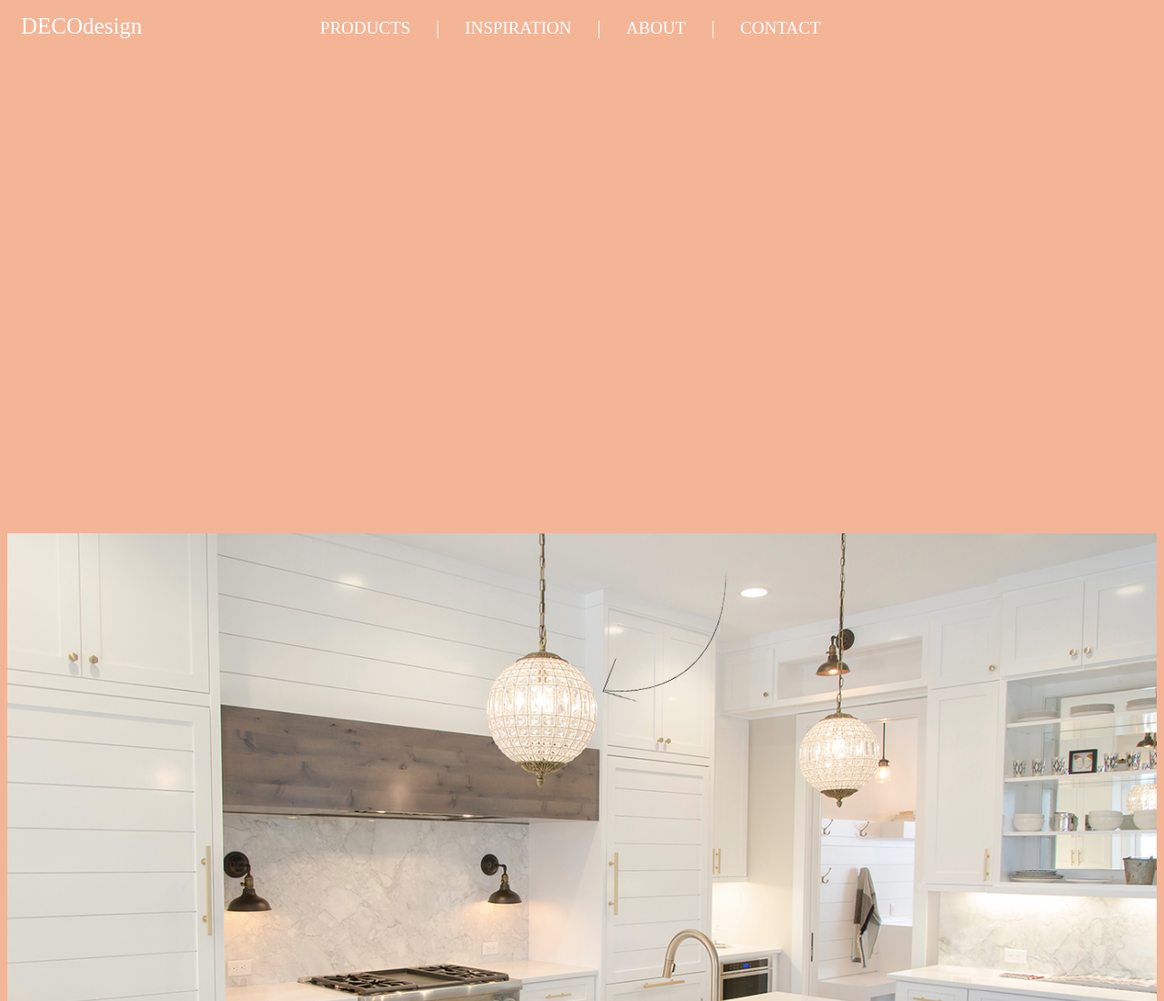
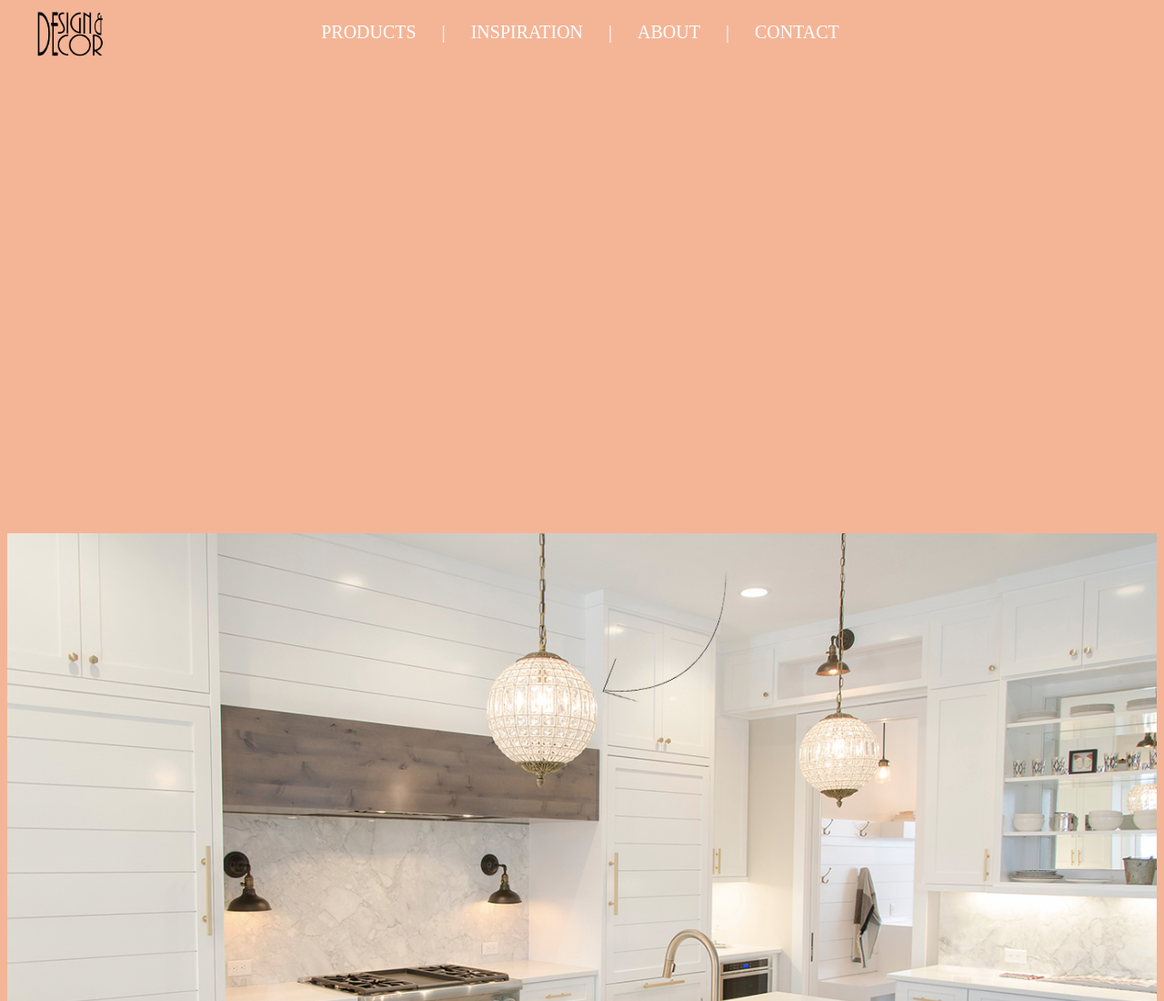
Before and after one commit to tereziek/git, a plain HTML site: page inspiration.html in a window 1280 px wide. Shown: the top 1100 px of the page at 91% size. Drawn offline with Linux system fonts and the light colour scheme.

```diff
--- a/css/styles.scss
+++ b/css/styles.scss
@@ -2,6 +2,7 @@
   font-family: "Perpetua Titling MT";
   color: white;
 }
+
 
 header {
   position: fixed;
@@ -14,10 +15,9 @@ header {
 #logo {
   float: left;
   padding: 0px;
-  margin-left: 15px;
-  font-size: 25px;
-  text-align: center;
-  margin-top: 15px;
+  margin-left: 20px;
+  width: 100px;
+  height: 70px;
 }
 
 
@@ -25,26 +25,26 @@ header {
 nav.nav {
   text-align: center;
   color: white;
-  height: 50px;
+  height: 60px;
   margin-top: 5px;
-  line-height: 50px;
+  line-height: 60px;
   margin-left: 0px;
-  margin-right: 190px;
+  margin-right: 140px;
 }
 
 .nav a {
-  font-size: 19px;
+  font-size: 20px;
   padding: 28px;
   font-family: "Perpetua Titling MT";
   margin-bottom: 5px;
 }
 
-nav.nav a, div.newlogo a, a:visited {
+nav.nav a, div.newlogo a, a:active {
   color: white;
   text-decoration: none;
 }
 
-div.newlogo a:hover, nav.nav a:hover, a:active {
+div.newlogo a:hover, nav.nav a:hover, a:visited {
   text-decoration: none;
   color: #cc7f59;
 }
@@ -55,7 +55,6 @@ nav.nav span {
 
 body {
   background-color: #f4b597;
-
 }
 
 img {
@@ -63,9 +62,9 @@ img {
     margin-top: 3px;
 }
 
-.img1 .img2 {
-  width: 100%;
-}
+
+
+
 
 /* --DESKTOP-- */
 @media screen and (min-width: 1000px) {
@@ -109,6 +108,9 @@ img {
 
 }
 
+
+
+/*---FOR iPAD---*/
 @media only screen and (max-width: 1035px) {
   header {
     height: 80px;
@@ -135,6 +137,10 @@ img {
     float: none;
   }
 }
+
+
+
+
 
 /* --MOBILE-- */
 @supports (grid-area: auto) {
--- a/inspiration.html
+++ b/inspiration.html
@@ -8,7 +8,9 @@
 </head>
 <header>
     <div class="newlogo">
-        <a id="logo" href="index.html">DECOdesign</a>
+        <a id="logo" href="index.html">
+            <img src="img/logodd.png" alt="DECOdesign"">
+        </a>
     </div>
     <nav class="nav">
         <a class="mynav" href="...">PRODUCTS</a><span>|</span><a class="mynav" href="inspiration.html">INSPIRATION</a><span>|</span><a class="mynav" href="...">ABOUT</a><span>|</span><a class="mynav" href="...">CONTACT</a>
--- a/styleinspo.scss
+++ b/styleinspo.scss
@@ -11,13 +11,13 @@ header {
   text-align: center;
 }
 
+
 #logo {
   float: left;
   padding: 0px;
-  margin-left: 15px;
-  font-size: 25px;
-  text-align: center;
-  margin-top: 15px;
+  margin-left: 20px;
+  width: 100px;
+  height: 70px;
 }
 
 
@@ -25,26 +25,26 @@ header {
 nav.nav {
   text-align: center;
   color: white;
-  height: 50px;
+  height: 60px;
   margin-top: 5px;
-  line-height: 50px;
+  line-height: 60px;
   margin-left: 0px;
-  margin-right: 190px;
+  margin-right: 140px;
 }
 
 .nav a {
-  font-size: 19px;
+  font-size: 20px;
   padding: 28px;
   font-family: "Perpetua Titling MT";
   margin-bottom: 5px;
 }
 
-nav.nav a, div.newlogo a, a:visited {
+nav.nav a, div.newlogo a, a:active {
   color: white;
   text-decoration: none;
 }
 
-div.newlogo a:hover, nav.nav a:hover, a:active {
+div.newlogo a:hover, nav.nav a:hover, a:visited {
   text-decoration: none;
   color: #cc7f59;
 }
@@ -56,6 +56,11 @@ nav.nav span {
 body {
   background-color: #f4b597;
 
+}
+
+.newlogo img {
+  width: 100%;
+  margin-top: 3px;
 }
 
 
```
Also changed, not shown: index.html (+3 -1 lines), css/styles.css, img/logodd.png (added), styleinspo.css, 2 other files.
